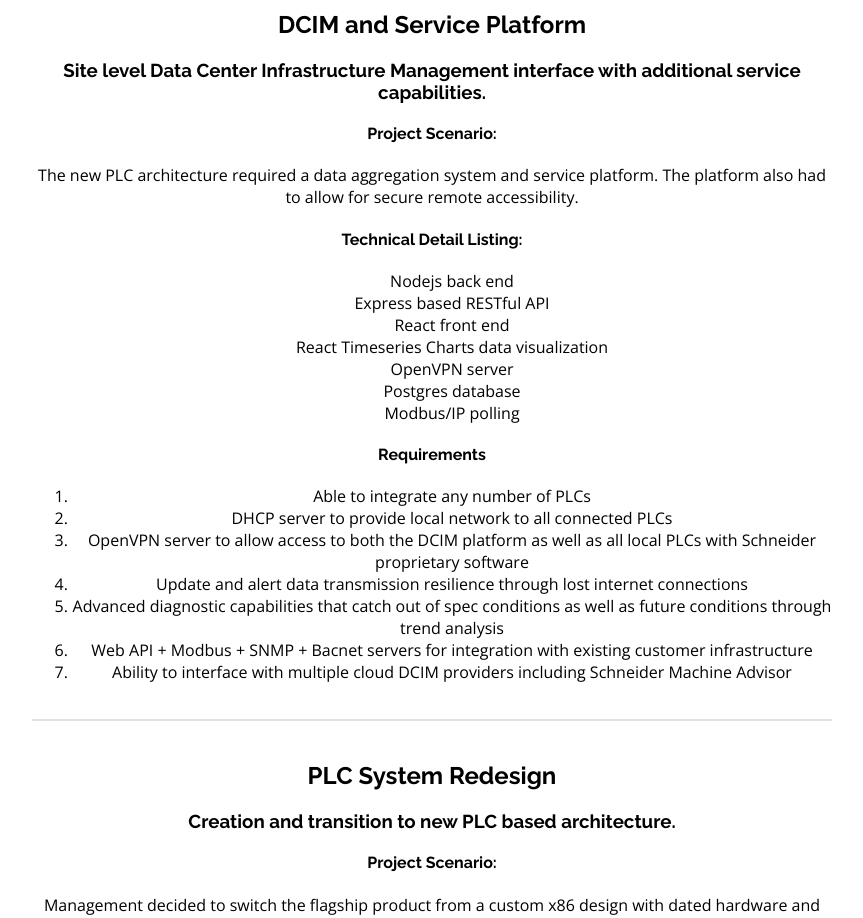
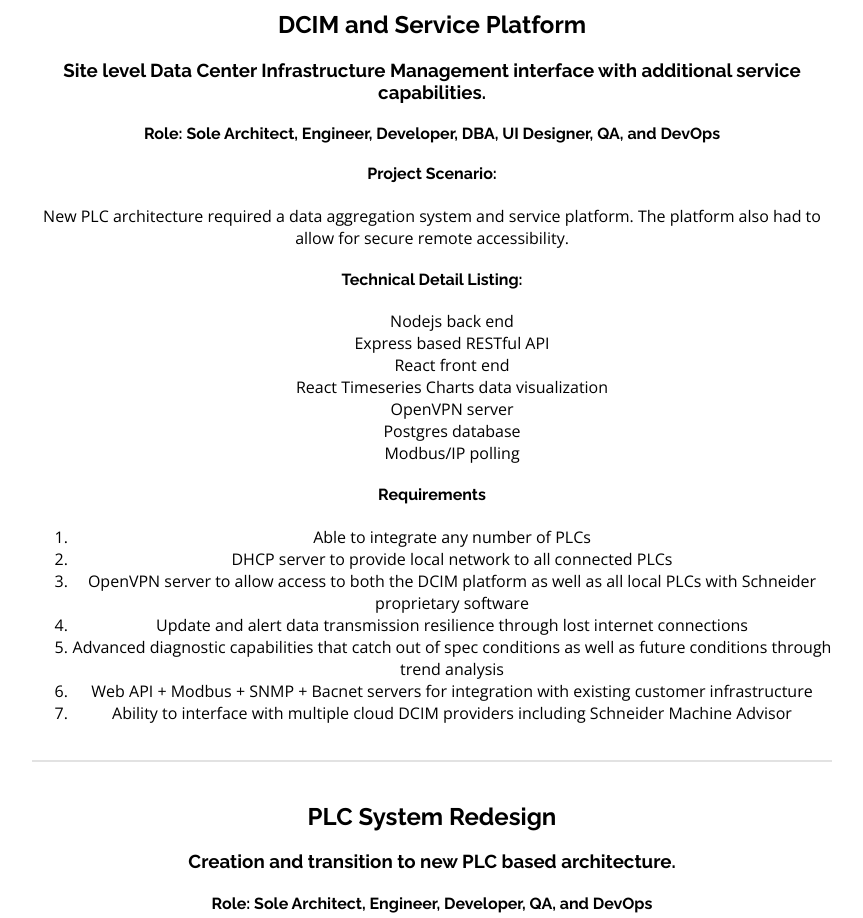
Before and after one commit to jbockmon/profile_page, a React (Create React App) app: page /experience in a window 1280 px wide. Shown: the part 440-1358 px from the top of the page, without its empty margins (208-1071 px from the left). Built offline with nearby package versions, Linux system fonts and the light colour scheme.

Commit message:
Added role to ListModule

```diff
--- a/src/components/ListModule/ListModule.js
+++ b/src/components/ListModule/ListModule.js
@@ -4,6 +4,7 @@ import classes from './ListModule.module.css';
 // Required format:
 //    title: '',
 //    summary: '',
+//    role: '',
 //    techSpecs: [''],
 //    detail: '',
 //    requirements: ['']
@@ -33,7 +34,7 @@ const ListModule = (props) => {
       <div className={classes.ListModuleDiv}>
          <h2>{props.modObj.title}</h2>
          <h3>{props.modObj.summary}</h3>
-
+         <h4>Role: {props.modObj.role}</h4>
          <h4>Project Scenario:</h4>
          <p>{props.modObj.detail}</p>
 
--- a/src/components/Works/Works.js
+++ b/src/components/Works/Works.js
@@ -8,6 +8,7 @@ const Works = () => {
    let dcim = {
       title: 'DCIM and Service Platform',
       summary: 'Site level Data Center Infrastructure Management interface with additional service capabilities.',
+      role: 'Sole Architect, Engineer, Developer, DBA, UI Designer, QA, and DevOps',
       techSpecs: [
          'Nodejs back end',
          'Express based RESTful API',
@@ -17,7 +18,7 @@ const Works = () => {
          'Postgres database',
          'Modbus/IP polling'
       ],
-      detail: 'The new PLC architecture required a data aggregation system and service platform. The platform also had to allow for secure remote accessibility.',
+      detail: 'New PLC architecture required a data aggregation system and service platform. The platform also had to allow for secure remote accessibility.',
       requirements: [
          'Able to integrate any number of PLCs',
          'DHCP server to provide local network to all connected PLCs',
@@ -32,6 +33,7 @@ const Works = () => {
    let newPlc = {
       title: 'PLC System Redesign',
       summary: 'Creation and transition to new PLC based architecture.',
+      role: 'Sole Architect, Engineer, Developer, QA, and DevOps',
       techSpecs: [
          'Structured Text based implementation',
          'Ladder logic and FBD PID',
@@ -53,6 +55,7 @@ const Works = () => {
    let localMonSys = {
       title: 'Local Monitoring System and Interface',
       summary: 'A monitoring and alert system with a web based GUI to report and interact with a control system.',
+      role: 'Sole Architect, Engineer, Developer, DBA, UI Designer, QA, and DevOps',
       techSpecs: [
          'Nodejs back end',
          'Express based RESTful API',
```
